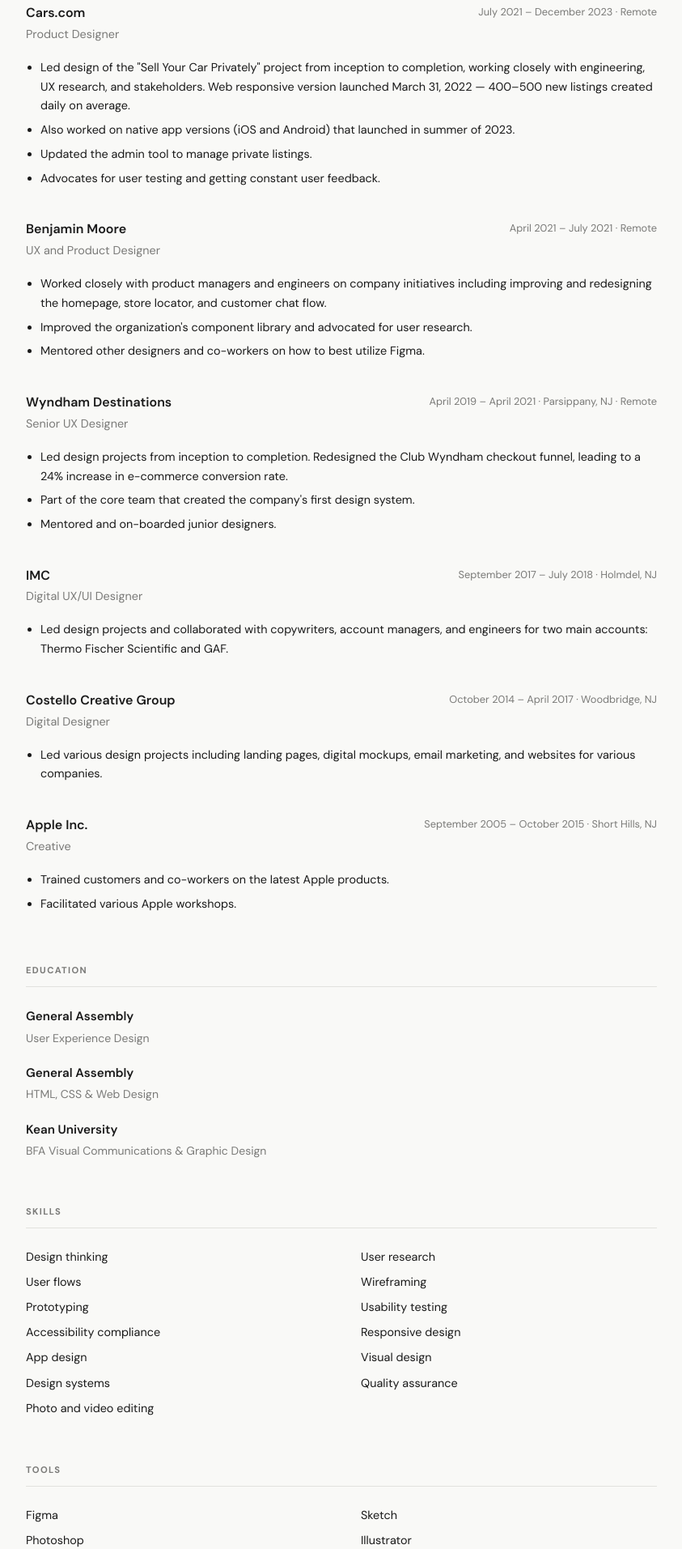
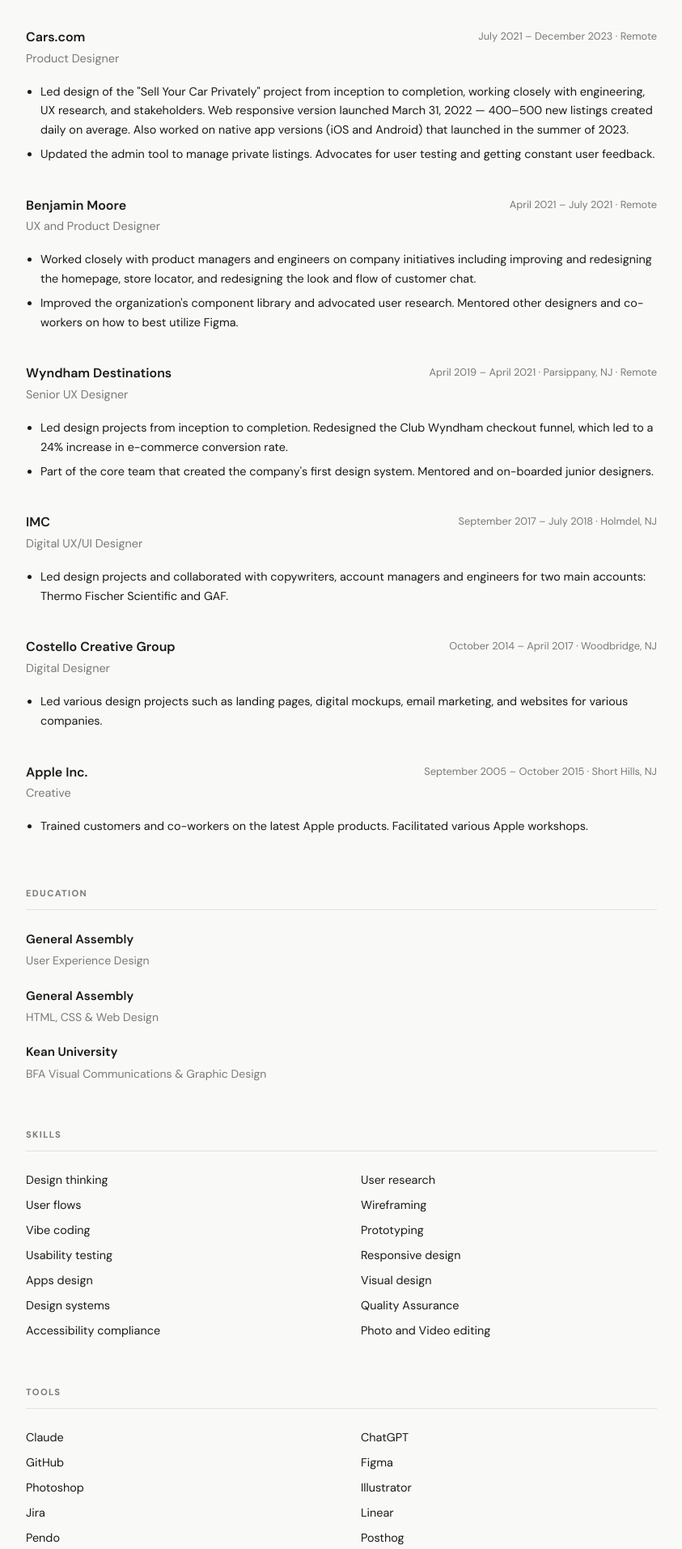
Before and after one commit to marc-productdesigner/marc-productdesigner.github.io, a plain HTML site: page resume.html in a window 1280 px wide. Shown: the part 887-2800 px from the top of the page at 81% size, without its empty margins (218-1061 px from the left). Drawn offline with Linux system fonts and the light colour scheme.

Commit message:
Update resume: v12 PDF, copy and skills refresh
- Add MarcLaurenteResume2026_v12.pdf
- Remove MarcLaurenteResume2026_preview.pdf
- Update tagline to include AI workflow line
- Add Rentvine with Nov 2026 end date and unmoderated research bullet
- Update Ziff Davis end date to May 2025
- Skills: add Vibe coding, reorder Accessibility compliance after QA
- Tools: add Claude, ChatGPT, GitHub, Linear, Pendo, Posthog, Final Cut Pro; remove Sketch, InVision, Abstract
- Remove download CTA button

Co-Authored-By: Claude Sonnet 4.6 <noreply@anthropic.com>
Claude-Session: https://claude.ai/code/session_01CUHKDZgJLJUEHPuALyxgxQ

```diff
--- a/resume.html
+++ b/resume.html
@@ -12,7 +12,7 @@
   <div class="resume-section">
 
     <h1>Marc Laurente</h1>
-    <p class="resume-tagline">Hi! I'm Marc. A passionate designer who solves digital dilemmas through research, user data and iterative design.</p>
+    <p class="resume-tagline">Hi! I'm Marc. A passionate product designer who solves digital dilemmas through research, user data, and iterative design. AI tools are part of the everyday workflow.</p>
 
     <div class="resume-contact-row">
       <a href="mailto:sayhello@marclaurente.com">sayhello@marclaurente.com</a>
@@ -26,11 +26,12 @@
 
       <div class="resume-job">
         <div class="resume-job-company">Rentvine</div>
-        <div class="resume-job-date">May 2025 – Present · Remote</div>
+        <div class="resume-job-date">May 2025 – Nov 2026 · Remote</div>
         <div class="resume-job-title">Senior Product Designer</div>
         <ul>
           <li>Primary designer for the accounting team, leading design of complex financial workflows for a modern property management platform.</li>
           <li>Collaborates closely with engineers and product managers to translate accounting requirements into intuitive, user-friendly interfaces.</li>
+          <li>Created the company's first unmoderated user research tool to get quantitative data from customers.</li>
           <li>Contributes to design system standards and advocates for UX best practices across the organization.</li>
         </ul>
       </div>
@@ -51,10 +52,8 @@
         <div class="resume-job-date">July 2021 – December 2023 · Remote</div>
         <div class="resume-job-title">Product Designer</div>
         <ul>
-          <li>Led design of the "Sell Your Car Privately" project from inception to completion, working closely with engineering, UX research, and stakeholders. Web responsive version launched March 31, 2022 — 400–500 new listings created daily on average.</li>
-          <li>Also worked on native app versions (iOS and Android) that launched in summer of 2023.</li>
-          <li>Updated the admin tool to manage private listings.</li>
-          <li>Advocates for user testing and getting constant user feedback.</li>
+          <li>Led design of the "Sell Your Car Privately" project from inception to completion, working closely with engineering, UX research, and stakeholders. Web responsive version launched March 31, 2022 — 400–500 new listings created daily on average. Also worked on native app versions (iOS and Android) that launched in the summer of 2023.</li>
+          <li>Updated the admin tool to manage private listings. Advocates for user testing and getting constant user feedback.</li>
         </ul>
       </div>
 
@@ -63,9 +62,8 @@
         <div class="resume-job-date">April 2021 – July 2021 · Remote</div>
         <div class="resume-job-title">UX and Product Designer</div>
         <ul>
-          <li>Worked closely with product managers and engineers on company initiatives including improving and redesigning the homepage, store locator, and customer chat flow.</li>
-          <li>Improved the organization's component library and advocated for user research.</li>
-          <li>Mentored other designers and co-workers on how to best utilize Figma.</li>
+          <li>Worked closely with product managers and engineers on company initiatives including improving and redesigning the homepage, store locator, and redesigning the look and flow of customer chat.</li>
+          <li>Improved the organization's component library and advocated user research. Mentored other designers and co-workers on how to best utilize Figma.</li>
         </ul>
       </div>
 
@@ -74,9 +72,8 @@
         <div class="resume-job-date">April 2019 – April 2021 · Parsippany, NJ · Remote</div>
         <div class="resume-job-title">Senior UX Designer</div>
         <ul>
-          <li>Led design projects from inception to completion. Redesigned the Club Wyndham checkout funnel, leading to a 24% increase in e-commerce conversion rate.</li>
-          <li>Part of the core team that created the company's first design system.</li>
-          <li>Mentored and on-boarded junior designers.</li>
+          <li>Led design projects from inception to completion. Redesigned the Club Wyndham checkout funnel, which led to a 24% increase in e-commerce conversion rate.</li>
+          <li>Part of the core team that created the company's first design system. Mentored and on-boarded junior designers.</li>
         </ul>
       </div>
 
@@ -85,7 +82,7 @@
         <div class="resume-job-date">September 2017 – July 2018 · Holmdel, NJ</div>
         <div class="resume-job-title">Digital UX/UI Designer</div>
         <ul>
-          <li>Led design projects and collaborated with copywriters, account managers, and engineers for two main accounts: Thermo Fischer Scientific and GAF.</li>
+          <li>Led design projects and collaborated with copywriters, account managers and engineers for two main accounts: Thermo Fischer Scientific and GAF.</li>
         </ul>
       </div>
 
@@ -94,7 +91,7 @@
         <div class="resume-job-date">October 2014 – April 2017 · Woodbridge, NJ</div>
         <div class="resume-job-title">Digital Designer</div>
         <ul>
-          <li>Led various design projects including landing pages, digital mockups, email marketing, and websites for various companies.</li>
+          <li>Led various design projects such as landing pages, digital mockups, email marketing, and websites for various companies.</li>
         </ul>
       </div>
 
@@ -103,8 +100,7 @@
         <div class="resume-job-date">September 2005 – October 2015 · Short Hills, NJ</div>
         <div class="resume-job-title">Creative</div>
         <ul>
-          <li>Trained customers and co-workers on the latest Apple products.</li>
-          <li>Facilitated various Apple workshops.</li>
+          <li>Trained customers and co-workers on the latest Apple products. Facilitated various Apple workshops.</li>
         </ul>
       </div>
     </div>
@@ -137,15 +133,16 @@
         <div class="resume-skill-item">User research</div>
         <div class="resume-skill-item">User flows</div>
         <div class="resume-skill-item">Wireframing</div>
+        <div class="resume-skill-item">Vibe coding</div>
         <div class="resume-skill-item">Prototyping</div>
         <div class="resume-skill-item">Usability testing</div>
-        <div class="resume-skill-item">Accessibility compliance</div>
         <div class="resume-skill-item">Responsive design</div>
-        <div class="resume-skill-item">App design</div>
+        <div class="resume-skill-item">Apps design</div>
         <div class="resume-skill-item">Visual design</div>
         <div class="resume-skill-item">Design systems</div>
-        <div class="resume-skill-item">Quality assurance</div>
-        <div class="resume-skill-item">Photo and video editing</div>
+        <div class="resume-skill-item">Quality Assurance</div>
+        <div class="resume-skill-item">Accessibility compliance</div>
+        <div class="resume-skill-item">Photo and Video editing</div>
       </div>
     </div>
 
@@ -153,14 +150,17 @@
     <div class="resume-block">
       <div class="resume-block-title">Tools</div>
       <div class="resume-skills-grid">
+        <div class="resume-skill-item">Claude</div>
+        <div class="resume-skill-item">ChatGPT</div>
+        <div class="resume-skill-item">GitHub</div>
         <div class="resume-skill-item">Figma</div>
-        <div class="resume-skill-item">Sketch</div>
         <div class="resume-skill-item">Photoshop</div>
         <div class="resume-skill-item">Illustrator</div>
-        <div class="resume-skill-item">InVision</div>
-        <div class="resume-skill-item">Abstract</div>
         <div class="resume-skill-item">Jira</div>
-        <div class="resume-skill-item">Final Cut X</div>
+        <div class="resume-skill-item">Linear</div>
+        <div class="resume-skill-item">Pendo</div>
+        <div class="resume-skill-item">Posthog</div>
+        <div class="resume-skill-item">Final Cut Pro</div>
       </div>
     </div>
 
```
Also changed, not shown: 2 other files.
